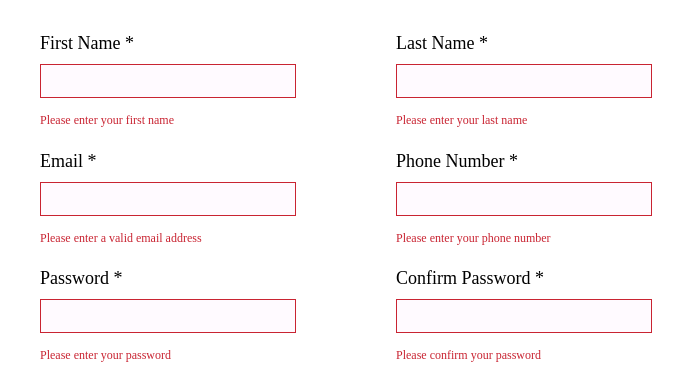
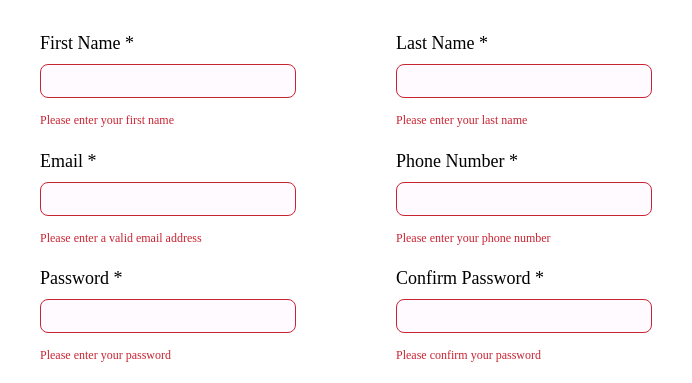
Before and after one commit to mikej321/Odin-Sign-Up-Form, a plain HTML site: page index.html in a window 1280 px wide. Shown: the part 355-738 px from the top of the page, 412-1104 px from the left. Drawn offline with Linux system fonts and the light colour scheme; a web font is replaced by a local one.

Commit message:
Add border-radius

```diff
--- a/styles/styles.css
+++ b/styles/styles.css
@@ -121,6 +121,7 @@ legend {
     min-width: 25rem;
     height: 3rem;
     border: 1px solid var(--input-border);
+    border-radius: 8px;
 }
 
 .field > input:focus {
```
